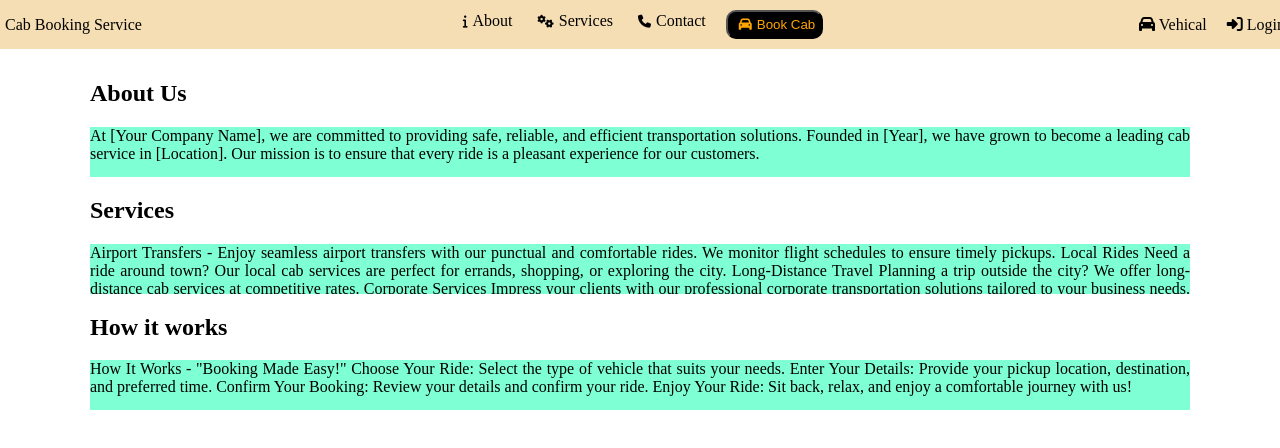
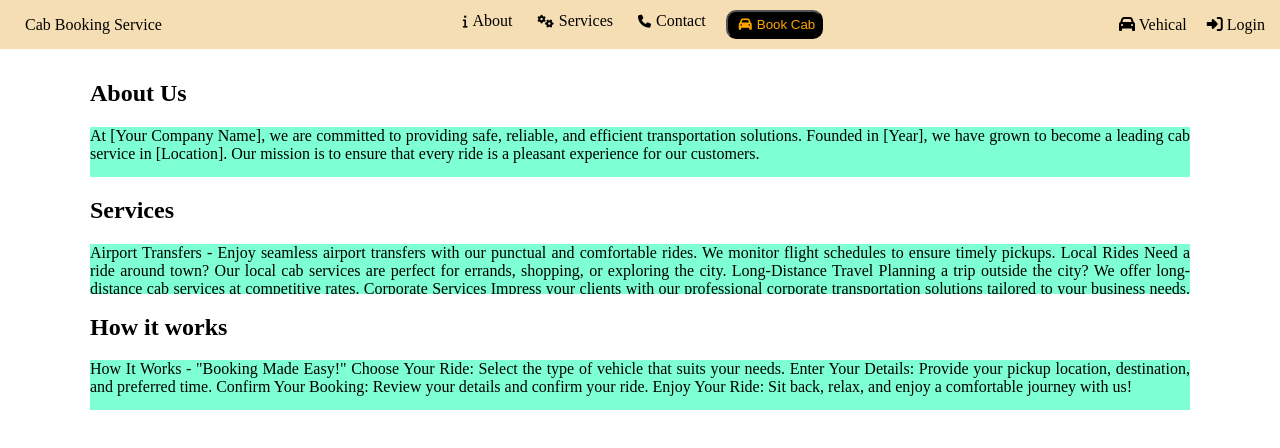
Before and after one commit to Pateldeep760/web, a plain HTML site: page Navbar1.html in a window 1280 px wide. Shown: the top 448 px of the page. Drawn offline with Linux system fonts and the light colour scheme.

Commit message:
Update Navbar.css

```diff
--- a/Navbar.css
+++ b/Navbar.css
@@ -43,10 +43,14 @@ body{
         }
     }
 
+    .left{
+        margin-left: 20px;
+    }
     .right{
         display: flex;
         align-items: center;
         gap: 20px;
+        margin-right: 20px;
     }
 }
 
```
